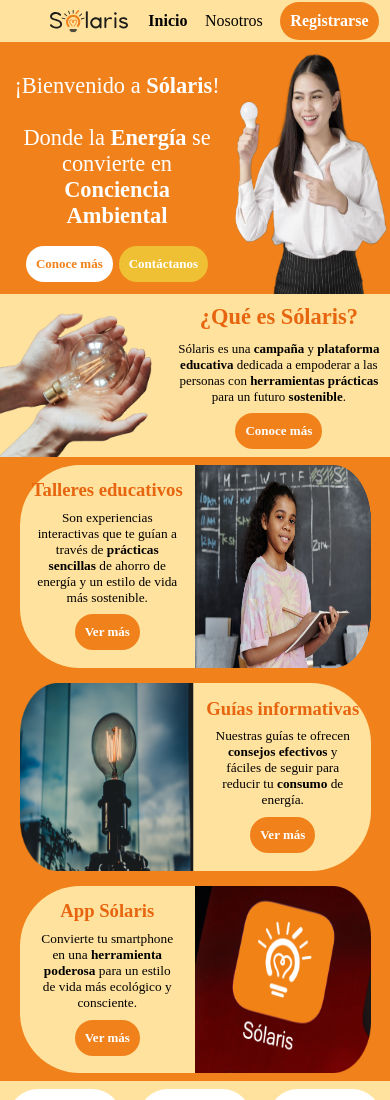
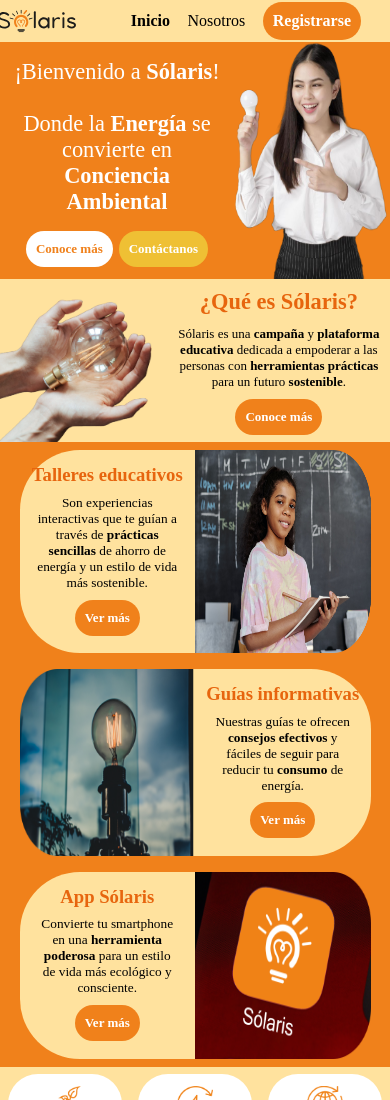
Before and after one commit to Val0310/ProyectoSolaris, a plain HTML site: page index.html in a window 390 px wide. Shown: the top 1100 px of the page. Drawn offline with Linux system fonts and the light colour scheme.

Commit message:
se cambian detalles generales

```diff
--- a/assets/css/style.css
+++ b/assets/css/style.css
@@ -15,6 +15,9 @@ nav{
     background-color: var(--light-yellow);
     padding: 0.5%;
     justify-content: space-around;
+    position: fixed;
+    width: 100%;
+    box-shadow: -2px 29px 44px -22px rgba(240,129,27,0.75);
 }
 
 .navlinks{
@@ -289,6 +292,7 @@ footer{
 
     .logo{
         width: 20%;
+        margin-left: -18%;
       }
 
     nav{
@@ -302,7 +306,7 @@ footer{
     .text-banner{
         width: 60%;
         padding: 3%;
-        padding-top: 8%;
+        padding-top: 15%;
     }
 
     .parragraph{
@@ -313,7 +317,7 @@ footer{
         width: 40%;
         margin-right: 0% ;
         margin-left: 0%;
-        margin-top: 2%;
+        margin-top: 10%;
     }
 
     .buttom1{
--- a/assets/css/stylenosotros.css
+++ b/assets/css/stylenosotros.css
@@ -15,6 +15,9 @@ nav{
     background-color: var(--light-yellow);
     padding: 0.5%;
     justify-content: space-around;
+   position: fixed;
+   width: 100%;
+   z-index: 10;
 }
 
 .navlinks{
@@ -238,6 +241,7 @@ footer{
 
     .logo{
         width: 20%;
+        margin-left: -18%;
       }
 
     nav{
```
Also changed, not shown: assets/views/login.html (+3 -1 lines).
